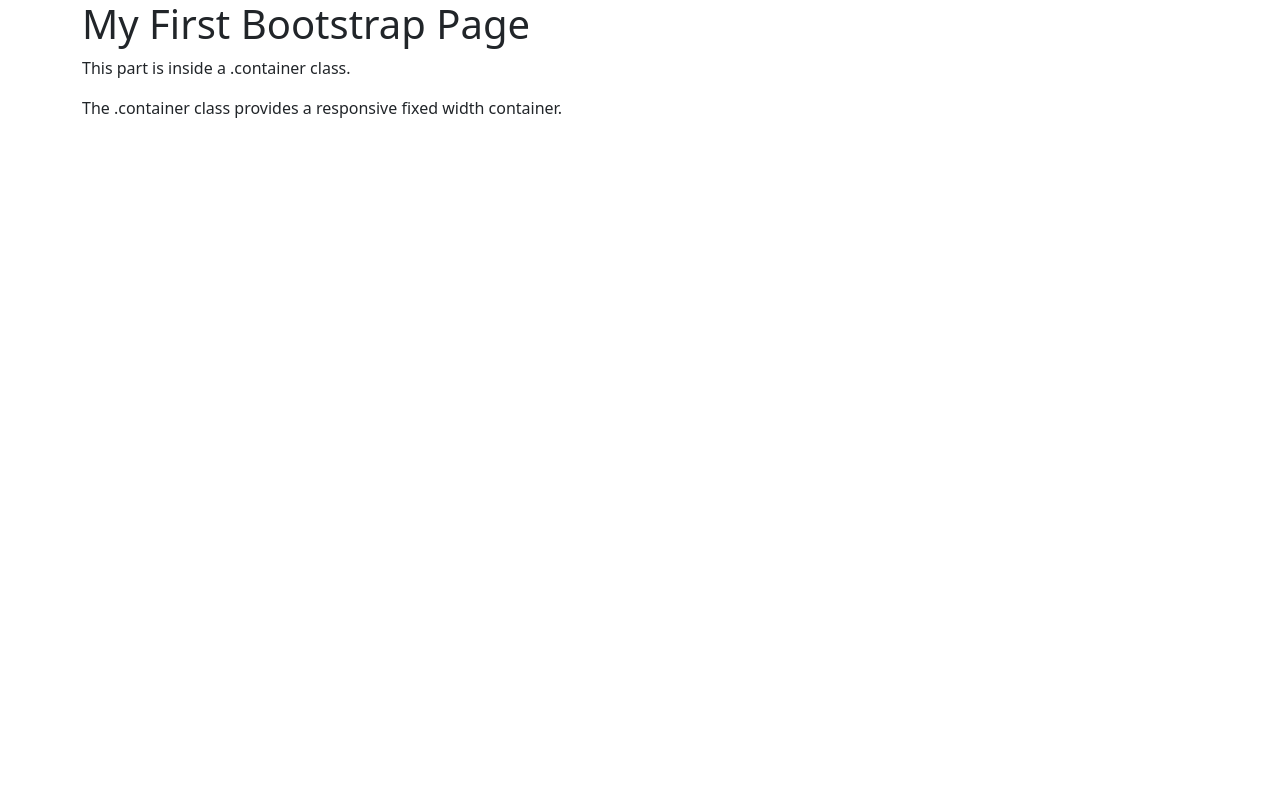
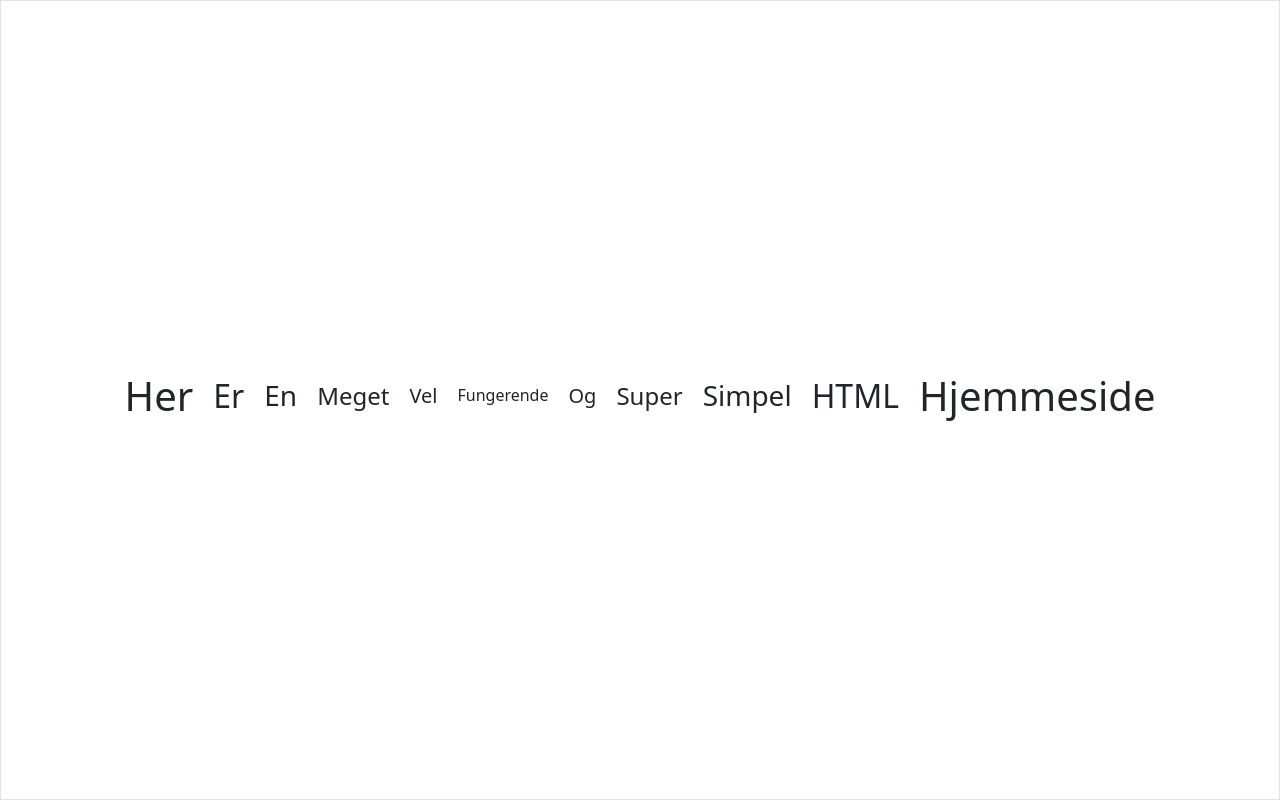
Before and after one commit to mawa17/PortFolio, a plain HTML site: page index.html in a window 1280 px wide. Drawn offline with nearby package versions, Linux system fonts and the light colour scheme.

Commit message:
Text Changes

```diff
--- a/index.html
+++ b/index.html
@@ -1,17 +1,30 @@
 <!DOCTYPE html>
 <html lang="en">
     <head>
-        <title>Bootstrap Example</title>
+        <title>En fungerende hjemmeside</title>
         <meta charset="utf-8">
         <meta name="viewport" content="width=device-width, initial-scale=1">
         <link href="https://cdn.jsdelivr.net/npm/bootstrap@5.1.2/dist/css/bootstrap.min.css" rel="stylesheet">
         <script src="https://cdn.jsdelivr.net/npm/bootstrap@5.1.2/dist/js/bootstrap.bundle.min.js"></script>
     </head>
     <body>
-        <div class="container">
-            <h1>My First Bootstrap Page</h1>
-            <p>This part is inside a .container class.</p>
-            <p>The .container class provides a responsive fixed width container.</p>
+        <div class="border d-flex align-items-center justify-content-center" style="position: absolute; height: 100%; width: 100%;">
+            <h1>Her</h1>
+            <h2>Er </h2>
+            <h3>En</h3>
+            <h4>Meget</h4>
+            <h5>Vel</h5>
+            <h6>Fungerende</h6>
+            <h5>Og</h5>
+            <h4>Super</h4>
+            <h3>Simpel</h3>
+            <h2>HTML</h2>
+            <h1>Hjemmeside</h1>
         </div>
     </body>
+    <style>
+        h1, h2, h3, h4, h5, h6 {
+            padding: 10px;
+        }
+    </style>
 </html>
```
Also changed, not shown: Opret et projekt med Git Bash.txt.
